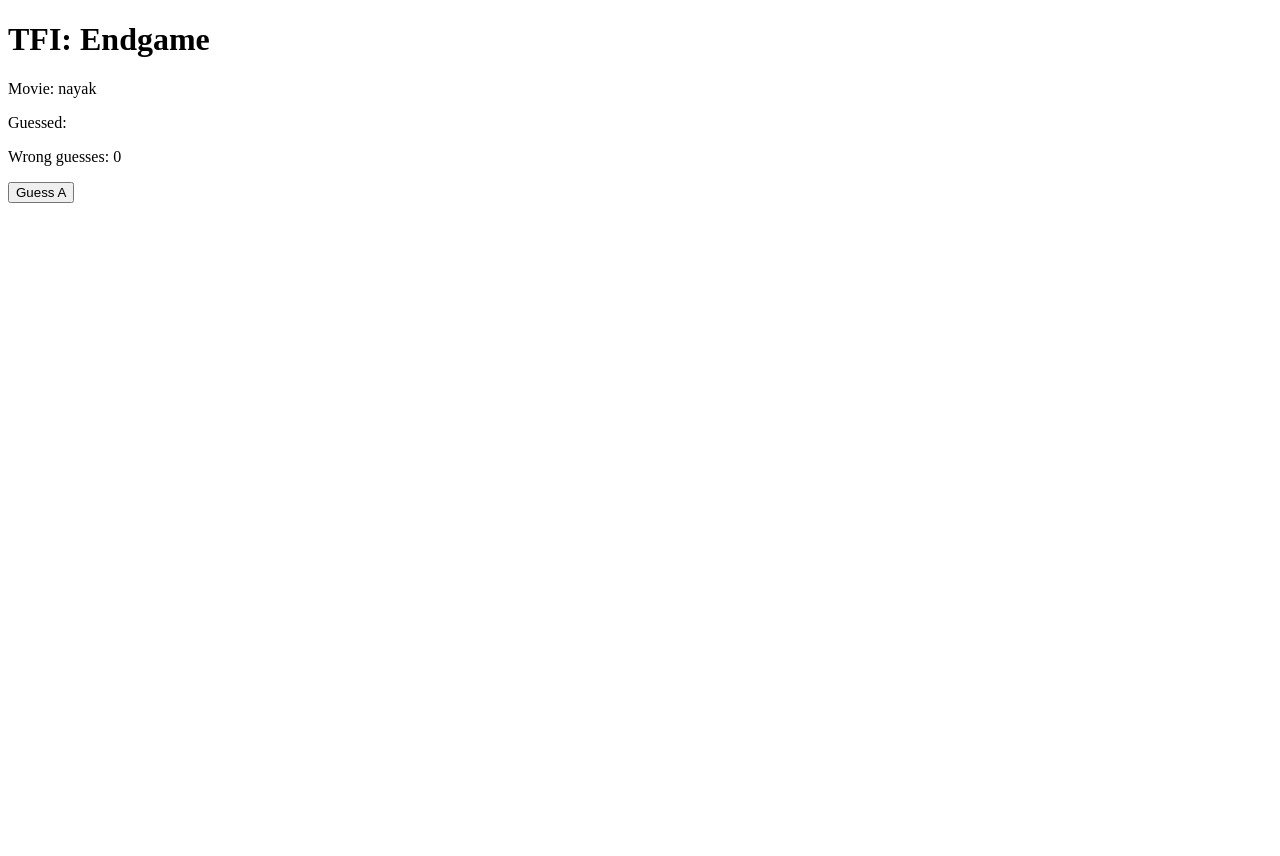
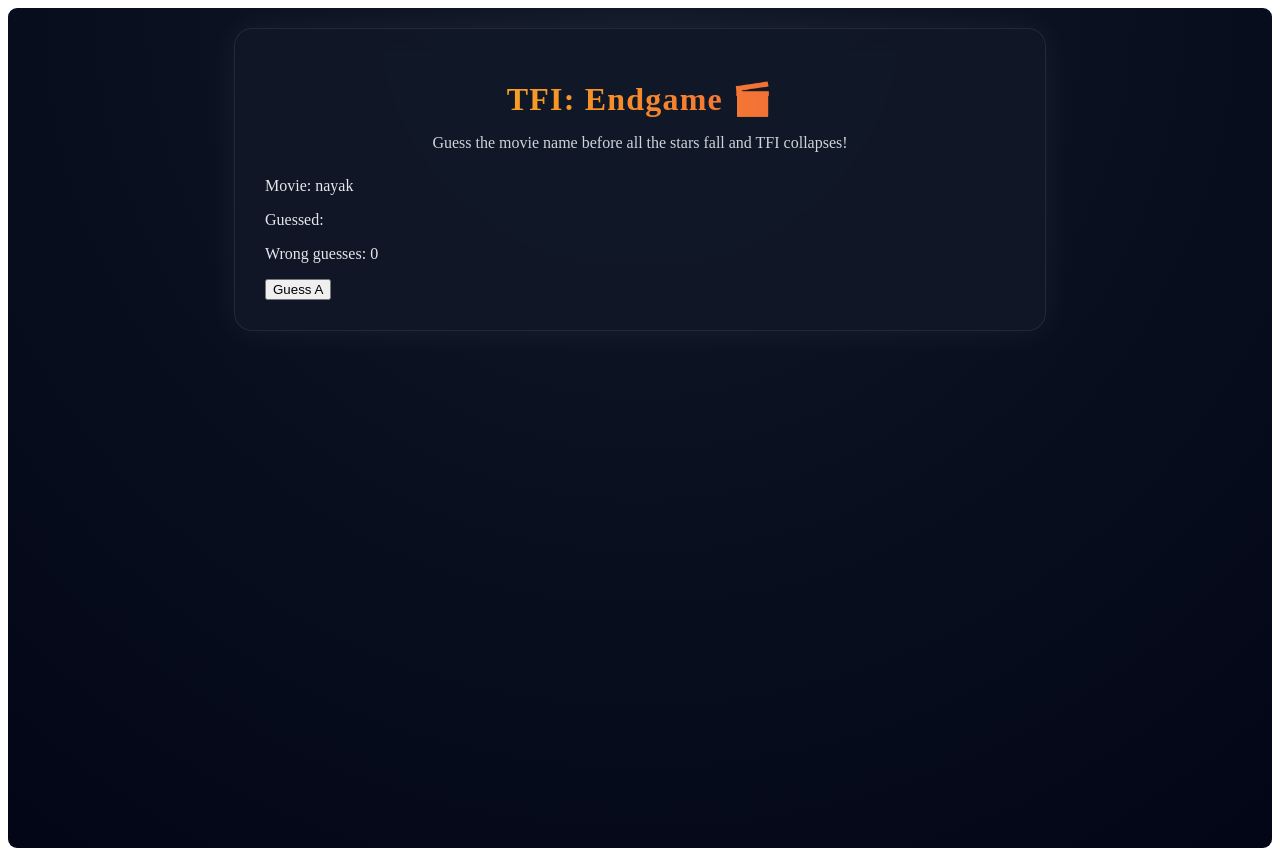
Before and after one commit to l0keshbabu/tfi-endgame, a React (Vite) app: page / in a window 1280 px wide. Both pictures are taken after a click on the button "Enter TFI Endgame 🔥". Before the commit the page ends 800 px from the top, so only its background shows below. Built offline with nearby package versions, Linux system fonts and the light colour scheme.

Commit message:
feat: add styled game layout and header

```diff
--- a/src/App.jsx
+++ b/src/App.jsx
@@ -3,6 +3,7 @@ import { heroes } from "./data/heroes"
 import { getRandomMovie } from "./utils/getRandomMovie"
 import { getFarewellText } from "./utils/getFarewellText"
 import Disclaimer from "./components/Disclaimer"
+import Header from "./components/Header"
 
 
 
@@ -54,13 +55,14 @@ export default function App(){
   return <Disclaimer onProceed={handleProceed} />
   }
 return (
-  <main>
-    <h1>TFI: Endgame</h1>
+  <main className="game-page">
+    <div className="game-container">
 
-    <p>Movie: {currentMovie}</p> {/* TEMP debug */}
+      <Header/>
 
+      {/* TEMP DEBUG */}
+      <p>Movie: {currentMovie}</p>
       <p>Guessed: {guessedLetters.join(", ")}</p>
-
       <p>Wrong guesses: {wrongGuessCount}</p>
 
       <button onClick={() => addGuessedLetter("a")}>Guess A</button>
@@ -68,6 +70,8 @@ export default function App(){
       {isGameOver && (
         <button onClick={startNewGame}>New Game</button>
       )}
+
+    </div>
   </main>
 )
 }
--- a/src/components/Header.jsx
+++ b/src/components/Header.jsx
@@ -0,0 +1,10 @@
+export default function Header(){
+    return (
+        <header className="game-header">
+            <h1>TFI: Endgame 🎬</h1>
+            <p>
+            Guess the movie name before all the stars fall and TFI collapses!
+            </p>
+        </header>
+    )
+}
--- a/src/styles/app.css
+++ b/src/styles/app.css
@@ -7,6 +7,7 @@
   background: radial-gradient(circle at top, #111827, #020617);
   color: #e5e7eb;
   font-family: 'Segoe UI', sans-serif;
+  border-radius: 9px;
 }
 
 /* 🎬 Main card (INCREASED SIZE) */
@@ -85,3 +86,45 @@
     transform: translateY(0);
   }
 }
+
+
+.game-page {
+  min-height: 100vh;
+  padding: 20px; /* THIS creates the outer "border space" */
+  background: radial-gradient(circle at top, #111827, #020617);
+  border-radius: 9px;
+}
+
+
+.game-container {
+  max-width: 750px;
+  width: 100%;
+  margin: 0 auto;
+  border-radius: 18px;
+  background: rgba(17, 24, 39, 0.9);
+  backdrop-filter: blur(12px);
+  border: 1px solid rgba(255, 255, 255, 0.08);
+  box-shadow: 0 0 35px rgba(255, 255, 255, 0.06);
+  padding: 30px;
+  color: #e5e7eb;
+}
+
+
+.game-header {
+  text-align: center;
+  margin-bottom: 25px;
+}
+
+.game-header h1 {
+  font-size: 32px;
+  margin-bottom: 10px;
+  letter-spacing: 1.2px;
+  background: linear-gradient(90deg, #facc15, #ef4444);
+  -webkit-background-clip: text;
+  -webkit-text-fill-color: transparent;
+}
+
+.game-header p {
+  font-size: 16px;
+  color: #d1d5db;
+}
```
Lines whose indentation alone changed are shown as unchanged.
